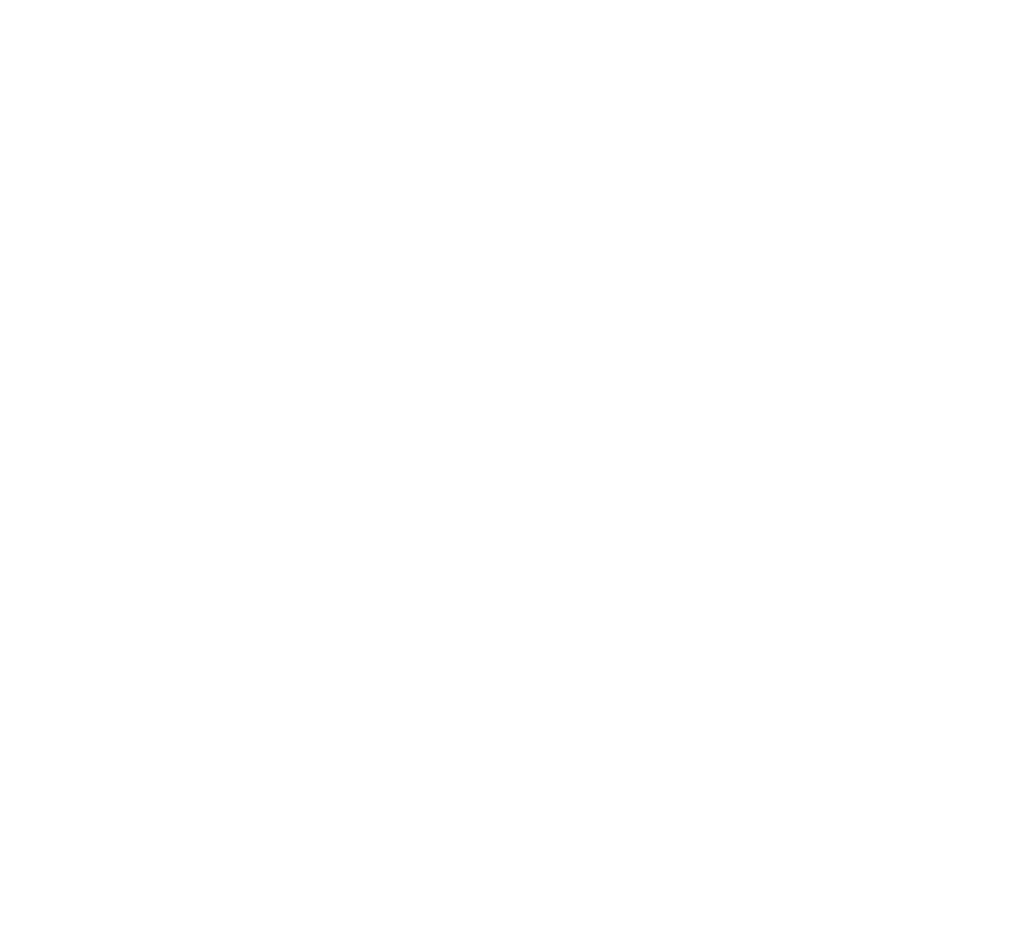
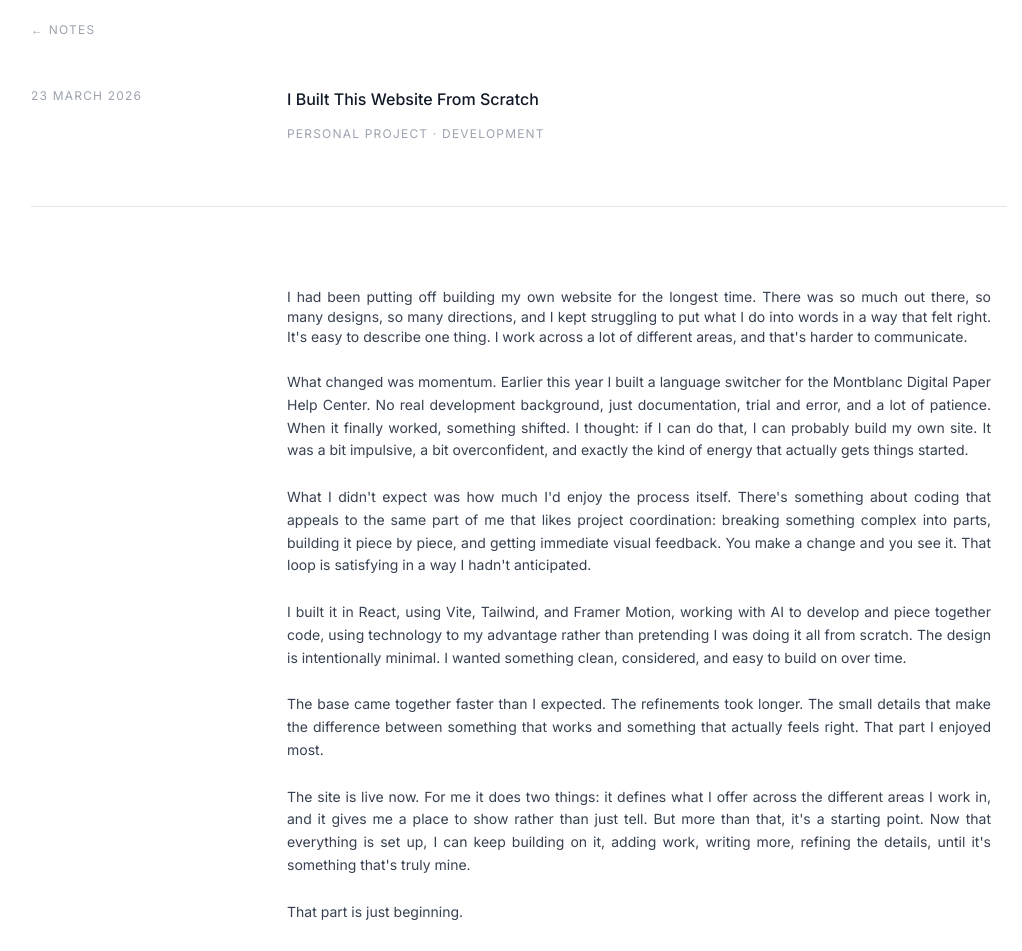
Before and after one commit to bykyra/personalbrand, a React (Vite) app: page /notes/building-this-site in a window 1280 px wide. Before the commit this address had no page. Shown: the part 121-1072 px from the top of the page, without its empty margins (121-1143 px from the left). Before the commit the page ends 800 px from the top, so only its background shows below. Built offline with nearby package versions, Linux system fonts and the light colour scheme.

Commit message:
Website article

```diff
--- a/src/pages/Notes.jsx
+++ b/src/pages/Notes.jsx
@@ -8,6 +8,12 @@ function Notes() {
 
   useEffect(() => {
     const postList = [
+      {
+        slug: 'building-this-site',
+        title: 'Finally! A website.',
+        date: '2026-03-23',
+        excerpt: 'How a Montblanc language switcher inspired a fully custom React site and what the process taught me about the work I do.'
+      },
       {
         slug: 'language-switcher',
         title: 'Building Something I Had No Business Building',
--- a/src/pages/Post.jsx
+++ b/src/pages/Post.jsx
@@ -1,10 +1,12 @@
 import { useParams } from 'react-router-dom'
 import FirstPost from './first-post'
 import LanguageSwitcher from './language-switcher'
+import BuildingThisSite from './building-this-site'
 
 const posts = {
   'first-post': <FirstPost />,
   'language-switcher': <LanguageSwitcher />,
+  'building-this-site': <BuildingThisSite />,
 }
 
 function Post() {
--- /dev/null
+++ b/src/pages/building-this-site.jsx
@@ -0,0 +1,125 @@
+import { motion } from 'framer-motion'
+
+function BuildingThisSite() {
+  return (
+    <motion.div
+      initial={{ opacity: 0, y: 20 }}
+      animate={{ opacity: 1, y: 0 }}
+      exit={{ opacity: 0, y: -20 }}
+      transition={{ duration: 0.4 }}
+      className="min-h-screen bg-white"
+    >
+
+      {/* Back link */}
+      <div className="max-w-5xl mx-auto px-6 pt-10">
+        <a
+          href="/notes"
+          className="text-xs text-gray-400 hover:text-gray-700 transition-colors uppercase tracking-widest"
+        >
+          ← Notes
+        </a>
+      </div>
+
+      {/* Article header */}
+      <header className="max-w-5xl mx-auto px-6 pt-12 pb-16">
+        <div className="grid md:grid-cols-12 gap-12">
+          <div className="md:col-span-3">
+            <p className="text-xs uppercase tracking-widest text-gray-400">
+              23 March 2026
+            </p>
+          </div>
+          <div className="md:col-span-9">
+            <h1 className="text-base font-medium text-gray-900 mb-4 leading-snug">
+              I Built This Website From Scratch
+            </h1>
+            <p className="text-xs text-gray-400 uppercase tracking-widest">
+              Personal Project · Development
+            </p>
+          </div>
+        </div>
+      </header>
+
+      <div className="max-w-5xl mx-auto px-6">
+        <div className="border-t border-gray-200" />
+      </div>
+
+      {/* Article body */}
+      <article className="max-w-5xl mx-auto px-6 py-20">
+        <div className="grid md:grid-cols-12 gap-12">
+          <div className="md:col-span-3" />
+
+          <div className="md:col-span-9 pr-4 space-y-6">
+            <p className="text-sm text-gray-700 leading-relaxe text-justify">
+              I had been putting off building my own website for the longest time. There was so
+              much out there, so many designs, so many directions, and I kept struggling to put
+              what I do into words in a way that felt right. It's easy to describe one thing.
+              I work across a lot of different areas, and that's harder to communicate.
+            </p>
+
+            <p className="text-sm text-gray-700 leading-relaxed text-justify">
+              What changed was momentum. Earlier this year I built a language switcher for the
+              Montblanc Digital Paper Help Center. No real development background, just
+              documentation, trial and error, and a lot of patience. When it finally worked,
+              something shifted. I thought: if I can do that, I can probably build my own site.
+              It was a bit impulsive, a bit overconfident, and exactly the kind of energy that
+              actually gets things started.
+            </p>
+
+            <p className="text-sm text-gray-700 leading-relaxed text-justify">
+              What I didn't expect was how much I'd enjoy the process itself. There's something
+              about coding that appeals to the same part of me that likes project coordination:
+              breaking something complex into parts, building it piece by piece, and getting
+              immediate visual feedback. You make a change and you see it. That loop is
+              satisfying in a way I hadn't anticipated.
+            </p>
+
+            <p className="text-sm text-gray-700 leading-relaxed text-justify">
+              I built it in React, using Vite, Tailwind, and Framer Motion, working with AI to
+              develop and piece together code, using technology to my advantage rather than
+              pretending I was doing it all from scratch. The design is intentionally minimal.
+              I wanted something clean, considered, and easy to build on over time.
+            </p>
+
+            <p className="text-sm text-gray-700 leading-relaxed text-justify">
+              The base came together faster than I expected. The refinements took longer.
+              The small details that make the difference between something that works and
+              something that actually feels right. That part I enjoyed most.
+            </p>
+
+            <p className="text-sm text-gray-700 leading-relaxed text-justify">
+              The site is live now. For me it does two things: it defines what I offer across
+              the different areas I work in, and it gives me a place to show rather than just
+              tell. But more than that, it's a starting point. Now that everything is set up,
+              I can keep building on it, adding work, writing more, refining the details,
+              until it's something that's truly mine.
+            </p>
+
+            <p className="text-sm text-gray-700 leading-relaxed text-justify">
+              That part is just beginning.
+            </p>
+          </div>
+        </div>
+      </article>
+
+      <div className="max-w-5xl mx-auto px-6">
+        <div className="border-t border-gray-200" />
+      </div>
+
+      {/* Footer */}
+      <footer className="max-w-5xl mx-auto px-6 py-16 border-t border-gray-200">
+        <div className="flex flex-col md:flex-row justify-between gap-8">
+          <div className="text-xs text-gray-500">© 2026 Kyra Hermann</div>
+          <div className="flex flex-col md:flex-row gap-3 md:gap-8 text-xs">
+            <a href="https://github.com/bykyra" className="text-gray-600 hover:text-gray-900 transition-colors">GitHub</a>
+            <a href="https://linkedin.com/in/kyrahermann" className="text-gray-600 hover:text-gray-900 transition-colors">LinkedIn</a>
+            <a href="/impressum" className="text-gray-600 hover:text-gray-900 transition-colors">Impressum</a>
+            <a href="/datenschutz" className="text-gray-600 hover:text-gray-900 transition-colors">Datenschutz</a>
+          </div>
+        </div>
+      </footer>
+
+    </motion.div>
+  )
+}
+
+export default BuildingThisSite
```
Also changed, not shown: 1 other file (tests, documents, lock files or other folders).
